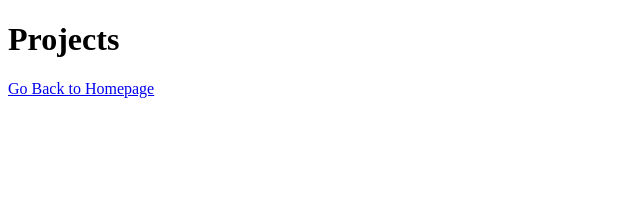
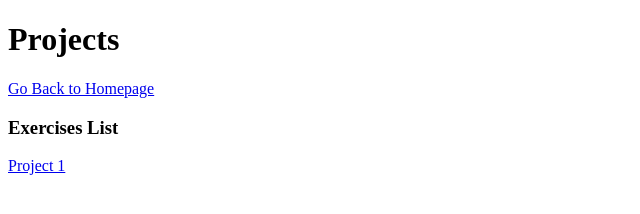
Before and after one commit to 1031242365/1031242365.github.io, a plain HTML site: page projects/index.html in a window 1280 px wide. Shown: the whole page, without its empty margins (0-640 px from the left). Drawn offline with Linux system fonts and the light colour scheme.

Commit message:
Updated Project 1 CTA

```diff
--- a/projects/index.html
+++ b/projects/index.html
@@ -7,7 +7,10 @@
   </head>
   <body>
     <h1>Projects</h1>
+
     <a href="../index.html">Go Back to Homepage</a>
+    <br><H3>Exercises List</H3>
+    <a href="Project_1/index.html">Project 1</a>
     <!-- Links  -->
   </body>
 </html>
```
Also changed, not shown: 2 other files.
